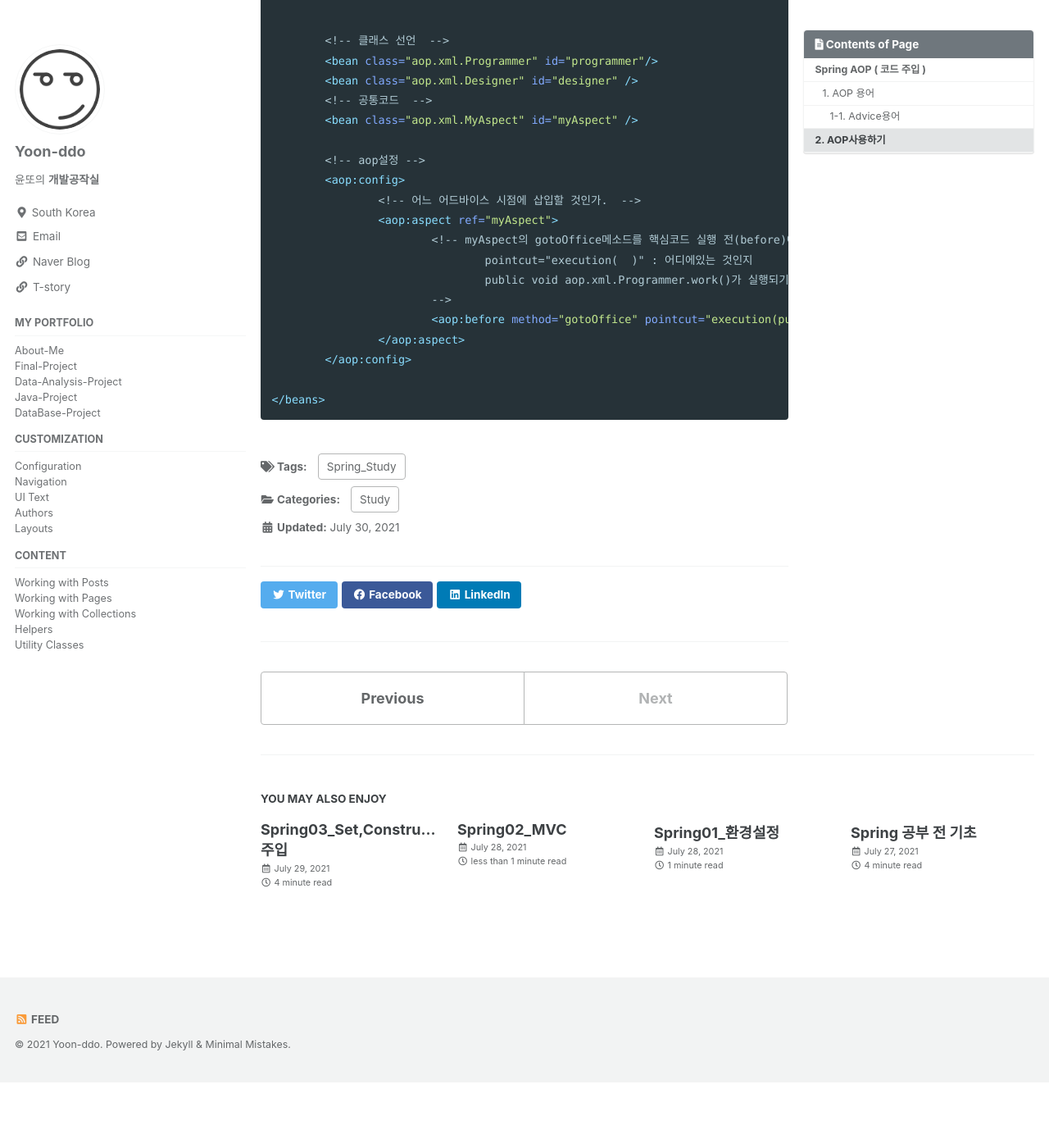
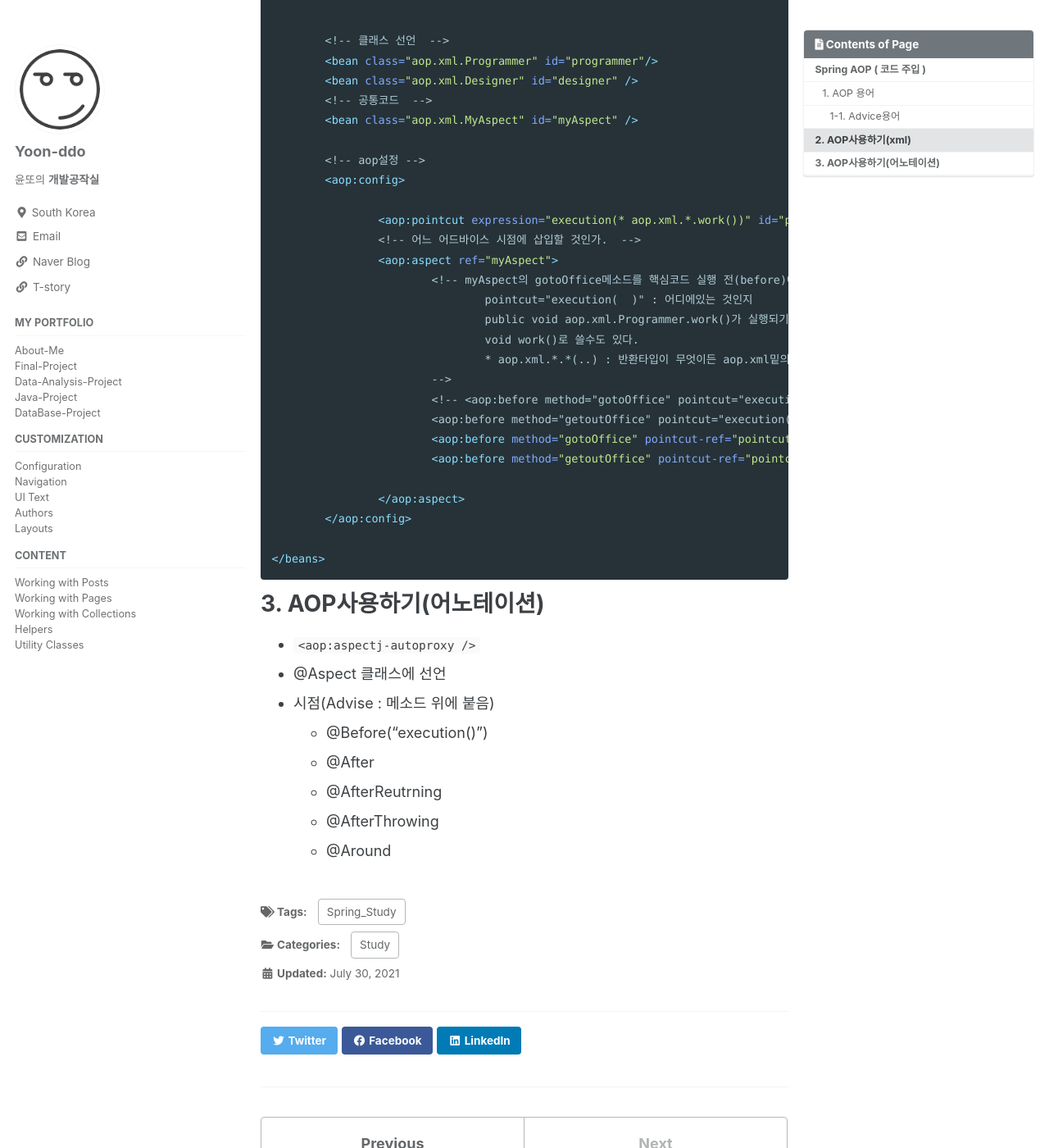
Before and after one commit to Yoon-ddo/Yoon-ddo.github.io, a Jekyll site: the page built from _posts/2021-07-30-Spring04_AOP.md, in a window 1280 px wide and 1400 px high, scrolled down 2319 px. Shown: the whole window at 82% size. Built offline with Jekyll 4.4.1, drawn with Linux system fonts in a browser that asks for light colours; cached includes are drawn as plain includes; before the commit the page ends 3639 px from its top, so only the background shows below that; some of the changed text lies outside the part shown.

Commit message:
Update 2021-07-30-Spring04_AOP.md

````diff
--- a/_posts/2021-07-30-Spring04_AOP.md
+++ b/_posts/2021-07-30-Spring04_AOP.md
@@ -44,7 +44,7 @@ tags:
 * After Advice : 핵심코드에 에러가 발생하든 말든
 * Around Advice
 
-# 2. AOP사용하기
+# 2. AOP사용하기(xml)
 * 라이브러리 필요 : pom.xml에 추가
   - AspectJ Weaver
   - AspectJ Runtime » 1.9.7
@@ -85,15 +85,33 @@ tags:
 
 	<!-- aop설정 -->
 	<aop:config>
+
+		<aop:pointcut expression="execution(* aop.xml.*.work())" id="pointcut01"/>
 		<!-- 어느 어드바이스 시점에 삽입할 것인가.  -->
 		<aop:aspect ref="myAspect">
 			<!-- myAspect의 gotoOffice메소드를 핵심코드 실행 전(before)에 실행
 				pointcut="execution(  )" : 어디에있는 것인지
 				public void aop.xml.Programmer.work()가 실행되기 전에 gotoOffice()메소드 실행시켜줘
+				void work()로 쓸수도 있다.
+				* aop.xml.*.*(..) : 반환타입이 무엇이든 aop.xml밑의 클래스의 모든 메소드들
 			-->
-			<aop:before method="gotoOffice" pointcut="execution(public aop.xml.Programmer.work())"/>
+			<!-- <aop:before method="gotoOffice" pointcut="execution(public void aop.xml.*.work())"/>
+			<aop:before method="getoutOffice" pointcut="execution(* aop.xml.*.work())"/> -->
+			<aop:before method="gotoOffice" pointcut-ref="pointcut01"/>
+			<aop:before method="getoutOffice" pointcut-ref="pointcut01"/>
+
 		</aop:aspect>
 	</aop:config>
 
 </beans>
 ```
+
+# 3. AOP사용하기(어노테이션)
+* `<aop:aspectj-autoproxy />`
+* @Aspect 클래스에 선언
+* 시점(Advise : 메소드 위에 붙음)
+  - @Before("execution()")
+  - @After
+  - @AfterReutrning
+  - @AfterThrowing
+  - @Around
````
